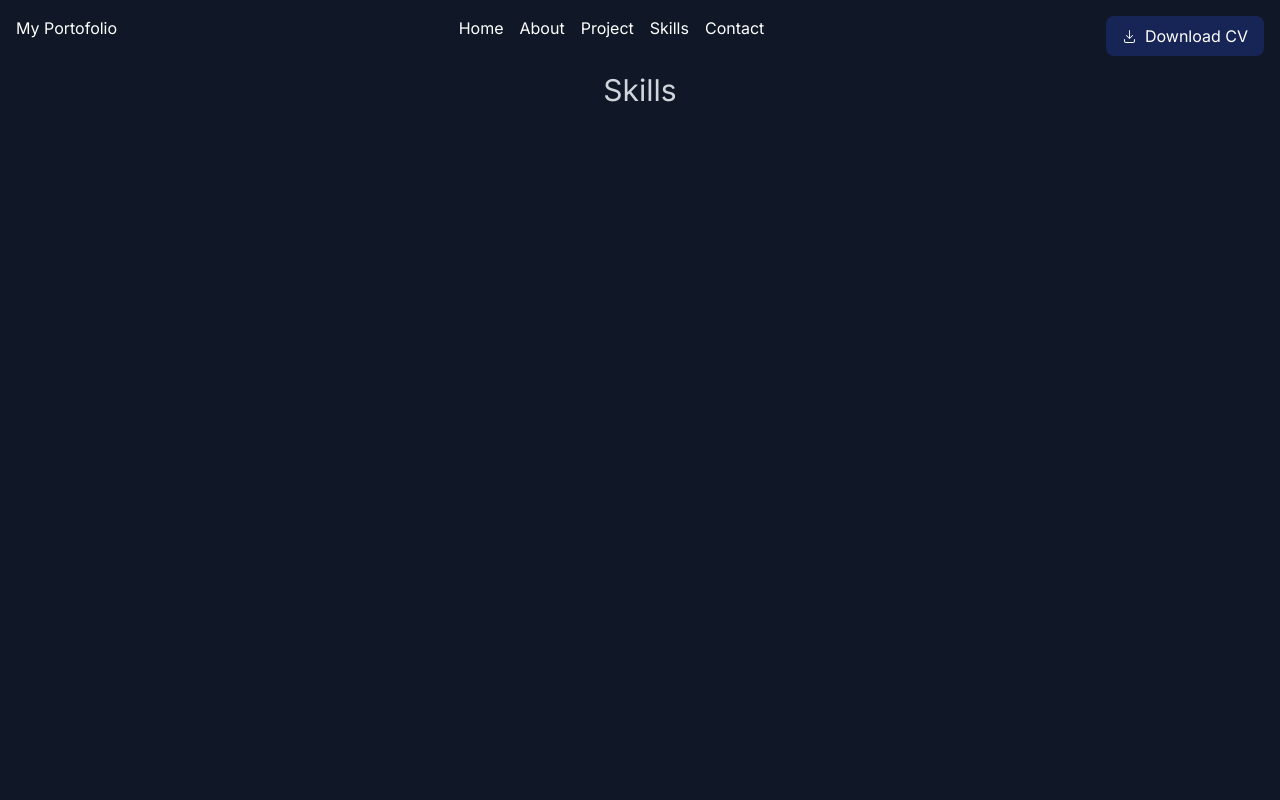
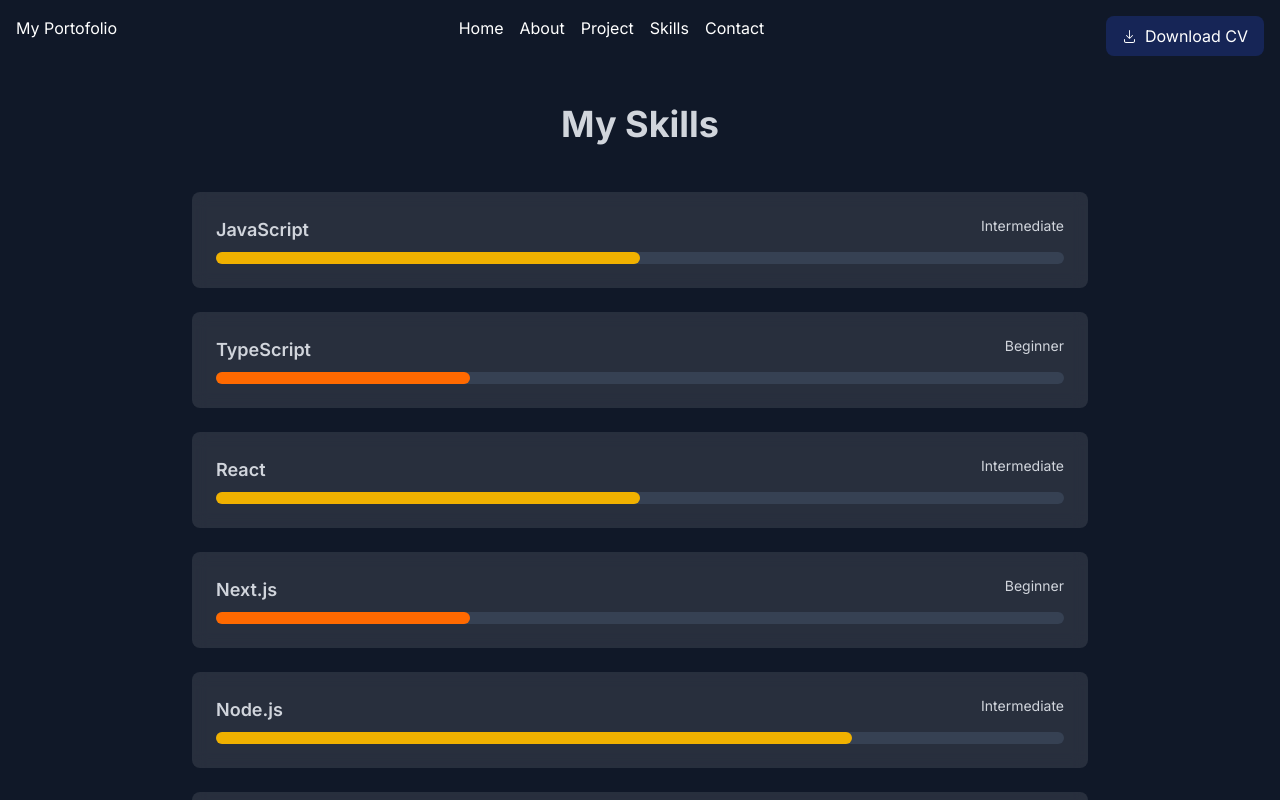
Before and after one commit to meisyaamanda/my-portfolio, a Next.js app: page /skills in a window 1280 px wide. Shown: the top 800 px of the page. Built offline with nearby package versions, Linux system fonts and the light colour scheme.

Commit message:
feat: skills page

```diff
--- a/src/app/about/page.tsx
+++ b/src/app/about/page.tsx
@@ -1,7 +1,15 @@
-function AboutPage(){
-    return (
-        <div className="text-3xl text-center items-center">About</div>
-    )
+import ParticlesBg from "../home/particle-bg";
+
+function AboutPage() {
+  return (
+    <div className="relative min-h-screen text-white overflow-hidden py-16">
+      <ParticlesBg />
+
+      <h1 className="text-center text-2xl sm:text-4xl md:text-5xl font-bold">
+        A small selection of recent <span className="text-cyan-300">About</span>
+      </h1>
+    </div>
+  );
 }
 
-export default AboutPage
+export default AboutPage;
--- a/src/app/navigation/page.tsx
+++ b/src/app/navigation/page.tsx
@@ -5,7 +5,10 @@
   return (
     <>
       <header className="sticky top-0 z-50 bg-gray-900 flex p-4 justify-between text-white">
-        <h3> My Portofolio</h3>
+        <Link href="/">
+          {" "}
+          <h3> My Portofolio</h3>
+        </Link>
         <nav className="flex gap-4">
           <Link href={"/"}>Home</Link>
           <Link href={"/about"}>About</Link>
--- a/src/app/page.tsx
+++ b/src/app/page.tsx
@@ -2,11 +2,15 @@
 import Photo from "./home/display-photo/page";
 import ProjectsPage from "./project/page";
 import ContactPage from "./contact/page";
+import AboutPage from "./about/page";
+import SkillPage from "./skills/page";
 function Page() {
   return (
     <div className="overflow-hidden">
       <Photo />
+      <AboutPage />
       <ProjectsPage />
+      <SkillPage />
       <ContactPage />
     </div>
   );
--- a/src/app/skills/page.tsx
+++ b/src/app/skills/page.tsx
@@ -1,5 +1,57 @@
+"use client";
+
 function SkillPage() {
-  return <div className="text-3xl text-center items-center">Skills</div>;
+  const skills = [
+    { name: "JavaScript", level: "Intermediate", percentage: 50 },
+    { name: "TypeScript", level: "Beginner", percentage: 30 },
+    { name: "React", level: "Intermediate", percentage: 50 },
+    { name: "Next.js", level: "Beginner", percentage: 30 },
+    { name: "Node.js", level: "Intermediate", percentage: 75 },
+    { name: "Tailwind CSS", level: "Intermediate", percentage: 55 },
+    { name: "Go", level: "Beginner", percentage: 40 },
+    { name: "PHP", level: "Intermediate", percentage: 60 },
+    { name: "Laravel", level: "Intermediate", percentage: 60 },
+  ];
+
+  const getLevelColor = (level: string) => {
+    switch (level) {
+      case "Expert":
+        return "bg-green-500";
+      case "Advanced":
+        return "bg-blue-500";
+      case "Intermediate":
+        return "bg-yellow-500";
+      case "Beginner":
+        return "bg-orange-500";
+      default:
+        return "bg-gray-500";
+    }
+  };
+
+  return (
+    <div className="min-h-screen p-8">
+      <h1 className="text-4xl font-bold text-center mb-12">My Skills</h1>
+      <div className="max-w-4xl mx-auto space-y-6">
+        {skills.map((skill) => (
+          <div
+            key={skill.name}
+            className="bg-white/10 backdrop-blur-sm rounded-lg p-6"
+          >
+            <div className="flex justify-between mb-2">
+              <span className="text-lg font-semibold">{skill.name}</span>
+              <span className="text-sm">{skill.level}</span>
+            </div>
+            <div className="w-full bg-gray-700 rounded-full h-3">
+              <div
+                className={`h-3 rounded-full ${getLevelColor(skill.level)} transition-all duration-500`}
+                style={{ width: `${skill.percentage}%` }}
+              />
+            </div>
+          </div>
+        ))}
+      </div>
+    </div>
+  );
 }
 
 export default SkillPage;
```
